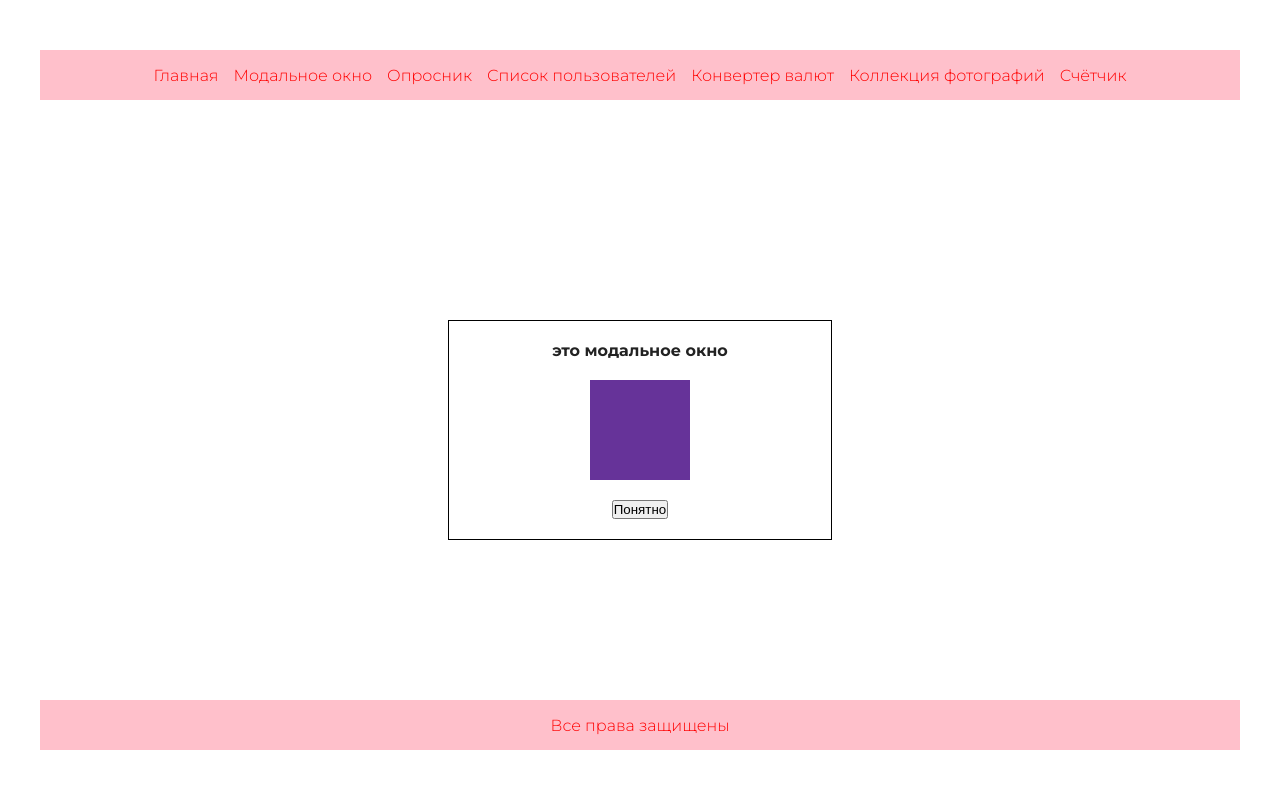
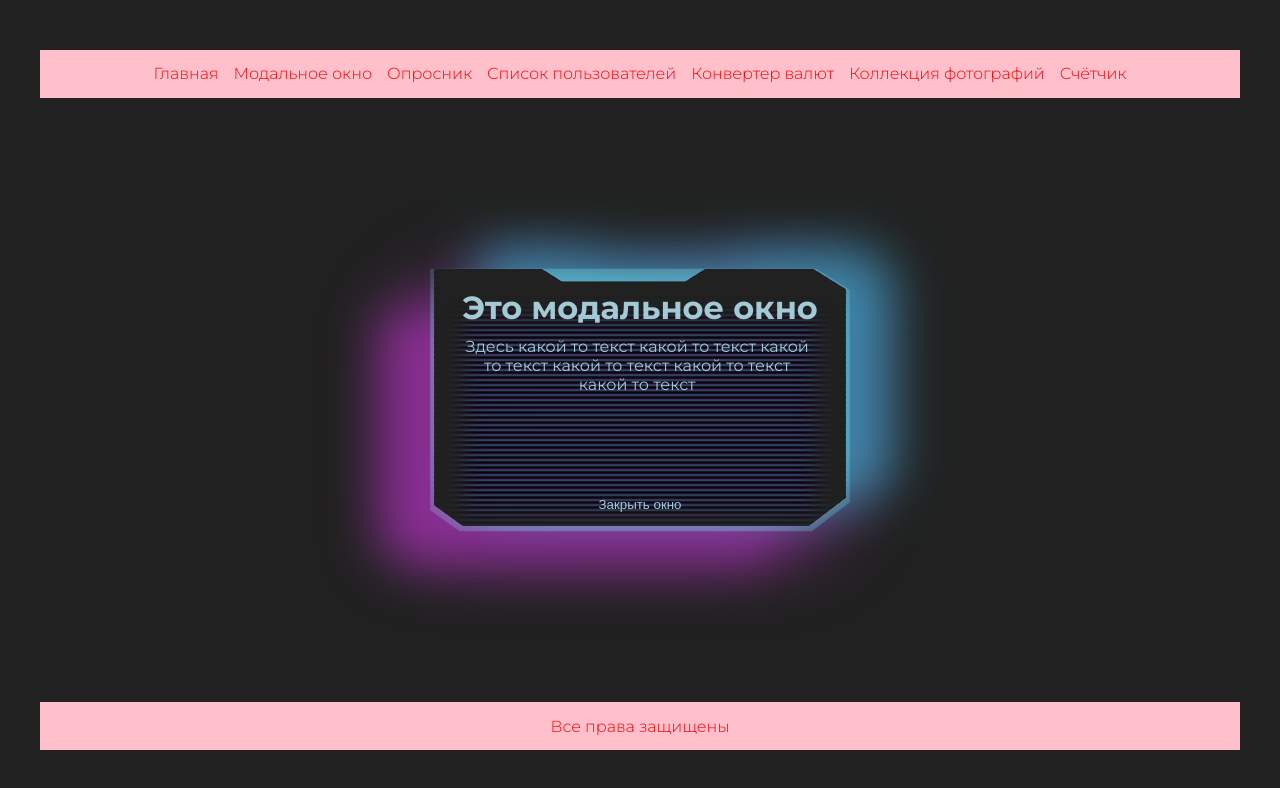
Before and after one commit to SonyaBoris/6-mini-apps, a Next.js app: page /modal in a window 1280 px wide. Both pictures are taken after a click on the button "Открыть модальное окно". Shown: the top 788 px of the page. Built offline with nearby package versions, Linux system fonts and the light colour scheme.

Commit message:
добавление стилей

```diff
--- a/src/app/globals.css
+++ b/src/app/globals.css
@@ -7,7 +7,7 @@ body{
   display: flex;
   justify-content: space-between;
   height: 100vh;
-  background-color: #fff;
+  background-color: #212121;
   color: #222;
   font-weight: 300;
 }
--- a/src/app/modal/page.jsx
+++ b/src/app/modal/page.jsx
@@ -8,17 +8,21 @@ const Modal = () => {
 
   const [open, setOpen] = React.useState(false);
   return (
-    <main className={styles.container}>
+    <main className={styles.main}>
       <button className={styles.open} onClick={() => setOpen(true)}>Открыть модальное окно</button>
       {open && (
-        <div className={styles.overlay}>
-          <div className={styles.modal}>
+        <div className={styles.container}>
+          <div className={styles.modalContainer}>
             <div className={styles.modalContent}>
-              <h4>это модальное окно</h4>
-              <div className={styles.fon}></div>
-              <button onClick={() => setOpen(false)}>Понятно</button>
+              <div className={styles.modalDist}>
+
+                  <h4 className={styles.modalTitle}>Это модальное окно</h4>
+                  <p className={styles.modalDesc}>Здесь какой то текст какой то текст какой то текст какой то текст какой то текст какой то текст</p>
+
+
+                <button className={styles.close} onClick={() => setOpen(false)}>Закрыть окно</button>
+              </div>
             </div>
-
           </div>
         </div>
       )}
--- a/src/app/modal/page.module.css
+++ b/src/app/modal/page.module.css
@@ -1,39 +1,162 @@
-.container{
+.main{
+  height: 90%;
+  width: 100%;
+  background-color: #212121;
   display: flex;
   justify-content: center;
 }
 
 .open{
+  border: none;
+  color: hsla(192, 100%, 88%, 0.806);
+  background-color: transparent;
+  cursor: pointer;
   position: absolute;
-  height: 40px;
+  top: 46%;
+  height: 6%;
   width: 200px;
-  background-color: rgb(255, 194, 41);
+
   z-index: 0;
-
-}
-.overay{
-
 }
 
-.modal{
-  position: absolute;
-  left: 35%;
-  top: 40%;
-  width: 30%;
-  border: 1px solid #000;
-  background-color: #fff;
-  z-index: 1;
-}
-.modalContent{
-  margin: 20px auto;
-  display: flex;
-  flex-direction: column;
-  align-items: center;
-  gap: 20px;
+.open:hover {
+  transition: all 1s ease-in-out;
+  background: linear-gradient(90deg, transparent 0%, rgba(102, 224, 255, 0.2) 27%, rgba(102, 224, 255, 0.2) 63%, transparent 100%);
 }
 
-.fon{
-  width: 100px;
-  height: 100px;
-  background-color: rebeccapurple;
+
+.container{
+  font-weight: bold;
+  display: flex;
+  margin: auto;
+  aspect-ratio: 16/9;
+  align-items: center;
+  justify-items: center;
+  flex-wrap: wrap;
+  flex-direction: column;
+  gap: 1em;
 }
+
+.modalContainer {
+  filter: drop-shadow(46px 36px 24px #4090b5) drop-shadow(-55px -40px 25px #9e30a9);
+  animation: blinkShadowsFilter 8s ease-in infinite;
+}
+
+.modalContent {
+  display: grid;
+  align-content: center;
+  justify-items: center;
+  padding-inline: 1em;
+}
+
+.modalContent::before {
+  content: "";
+  position: absolute;
+  width: 100%;
+  height: 100%;
+  filter: blur(40px);
+  -webkit-clip-path: polygon(26% 0, 66% 0, 92% 0, 100% 8%, 100% 89%, 91% 100%, 7% 100%, 0 92%, 0 0);
+  clip-path: polygon(26% 0, 66% 0, 92% 0, 100% 8%, 100% 89%, 91% 100%, 7% 100%, 0 92%, 0 0);
+  background: rgba(122, 251, 255, 0.5568627451);
+  transition: all 1s ease-in-out;
+}
+
+.modalContent::after {
+  content: "";
+  position: absolute;
+  width: 98%;
+  height: 98%;
+  box-shadow: inset 0px 0px 20px 20px #212121;
+  background: repeating-linear-gradient(to bottom, transparent 0%, rgba(64, 144, 181, 0.6) 1px, rgb(0, 0, 0) 3px, hsl(295, 60%, 12%) 5px, #153544 4px, transparent 0.5%), repeating-linear-gradient(to left, hsl(295, 60%, 12%) 100%, hsla(295, 60%, 12%, 0.99) 100%);
+  -webkit-clip-path: polygon(26% 0, 31% 5%, 61% 5%, 66% 0, 92% 0, 100% 8%, 100% 89%, 91% 100%, 7% 100%, 0 92%, 0 0);
+  clip-path: polygon(26% 0, 31% 5%, 61% 5%, 66% 0, 92% 0, 100% 8%, 100% 89%, 91% 100%, 7% 100%, 0 92%, 0 0);
+  animation: backglitch 50ms linear infinite;
+}
+
+.modalDist {
+  z-index: 80;
+  display: grid;
+  align-items: center;
+  text-align: center;
+  gap: 10px;
+  width: 100%;
+  padding-inline: 1em;
+  padding-block: 1.2em;
+  grid-template-columns: 1fr;
+}
+
+.modalContent:focus-within::before {
+  transition: all 1s ease-in-out;
+  background: hsla(0, 0%, 100%, 0.814);
+}
+.modalTitle{
+  font-size: 32px;
+  color: hsla(192, 100%, 88%, 0.806);
+}
+.modalDesc{
+  height: 150px;
+  width: 350px;
+  font-weight: normal;
+  color: hsla(192, 100%, 88%, 0.806);
+}
+
+.close{
+  border: none;
+  color: hsla(192, 100%, 88%, 0.806);
+  background-color: transparent;
+  cursor: pointer;
+}
+.close:hover {
+  transition: all 1s ease-in-out;
+  background: linear-gradient(90deg, transparent 0%, rgba(102, 224, 255, 0.2) 27%, rgba(102, 224, 255, 0.2) 63%, transparent 100%);
+}
+
+@keyframes backglitch {
+  0% {
+    box-shadow: inset 0px 20px 20px 30px #212121;
+  }
+
+  50% {
+    box-shadow: inset 0px -20px 20px 30px hsl(297, 42%, 10%);
+  }
+
+  to {
+    box-shadow: inset 0px 20px 20px 30px #212121;
+  }
+}
+
+@keyframes rotate {
+  0% {
+    transform: rotate(0deg) translate(-50%, 20%);
+  }
+
+  50% {
+    transform: rotate(180deg) translate(40%, 10%);
+  }
+
+  to {
+    transform: rotate(360deg) translate(-50%, 20%);
+  }
+}
+
+@keyframes blinkShadowsFilter {
+  0% {
+    filter: drop-shadow(46px 36px 28px rgba(64, 144, 181, 0.3411764706)) drop-shadow(-55px -40px 28px #9e30a9);
+  }
+
+  25% {
+    filter: drop-shadow(46px -36px 24px rgba(64, 144, 181, 0.8980392157)) drop-shadow(-55px 40px 24px #9e30a9);
+  }
+
+  50% {
+    filter: drop-shadow(46px 36px 30px rgba(64, 144, 181, 0.8980392157)) drop-shadow(-55px 40px 30px rgba(159, 48, 169, 0.2941176471));
+  }
+
+  75% {
+    filter: drop-shadow(20px -18px 25px rgba(64, 144, 181, 0.8980392157)) drop-shadow(-20px 20px 25px rgba(159, 48, 169, 0.2941176471));
+  }
+
+  to {
+    filter: drop-shadow(46px 36px 28px rgba(64, 144, 181, 0.3411764706)) drop-shadow(-55px -40px 28px #9e30a9);
+  }
+}
```
